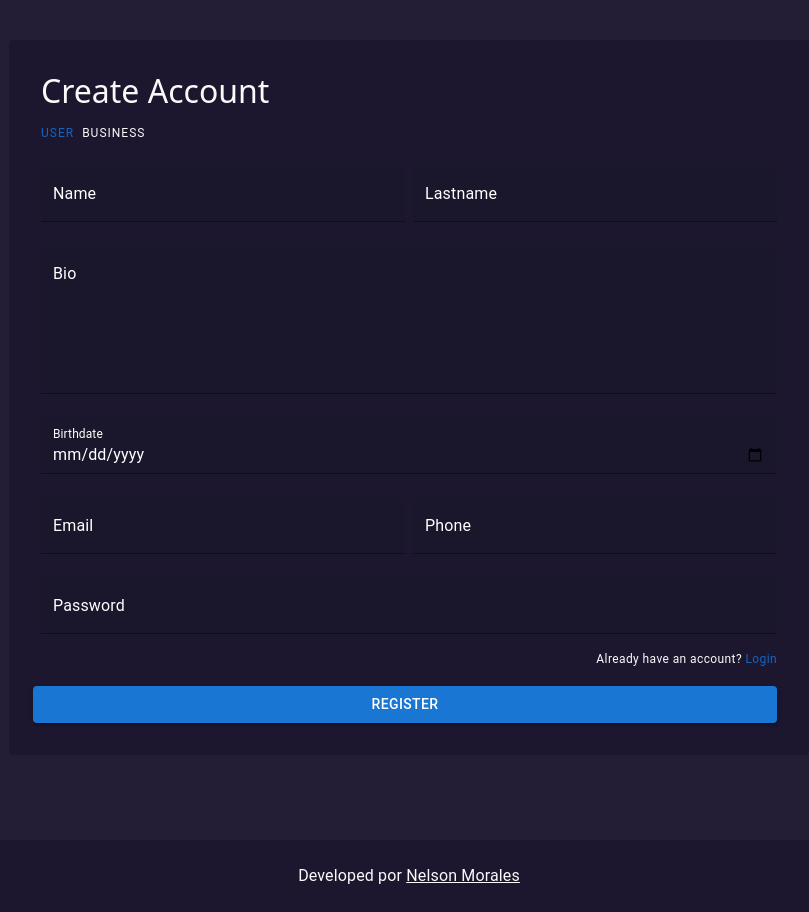
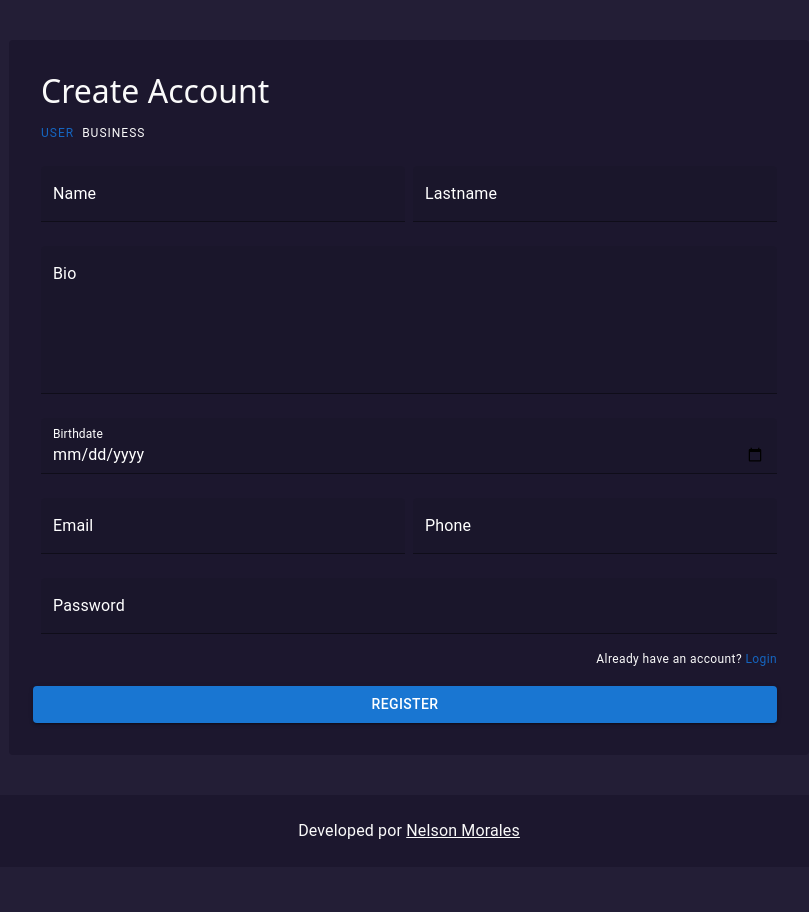
Before and after one commit to Cmrales26/MeetUp, a React (Vite) app: page /create in a window 1280 px wide. Shown: the whole page, without its empty margins (231-1040 px from the left). After the commit the page ends 867 px from the top, so only its background shows below. Built offline with nearby package versions, Linux system fonts and the light colour scheme; the HTML template or start-up script is replaced by a standard one.

Commit message:
Remove height

```diff
--- a/src/screens/Create.jsx
+++ b/src/screens/Create.jsx
@@ -9,10 +9,11 @@ const Create = () => {
   const { Create, error, CreateBusiness } = useUserAuth();
   return (
     <Box
-      height={"100vh"}
+      // height={"100vh"}
       display={"flex"}
       flexDirection={"column"}
       mt={5}
+      mb={5}
       alignItems={"center"}
     >
       <Box p={4} bgcolor={"#1c172e"} borderRadius={1} width={800}>
--- a/src/screens/UpdateUser.jsx
+++ b/src/screens/UpdateUser.jsx
@@ -21,10 +21,10 @@ const UpdateUser = () => {
 
   return (
     <Box
-      height={"85vh"}
       display={"flex"}
       flexDirection={"column"}
       mt={5}
+      mb={5}
       alignItems={"center"}
     >
       <Box p={4} bgcolor={"#1c172e"} borderRadius={1} width={800}>
```
